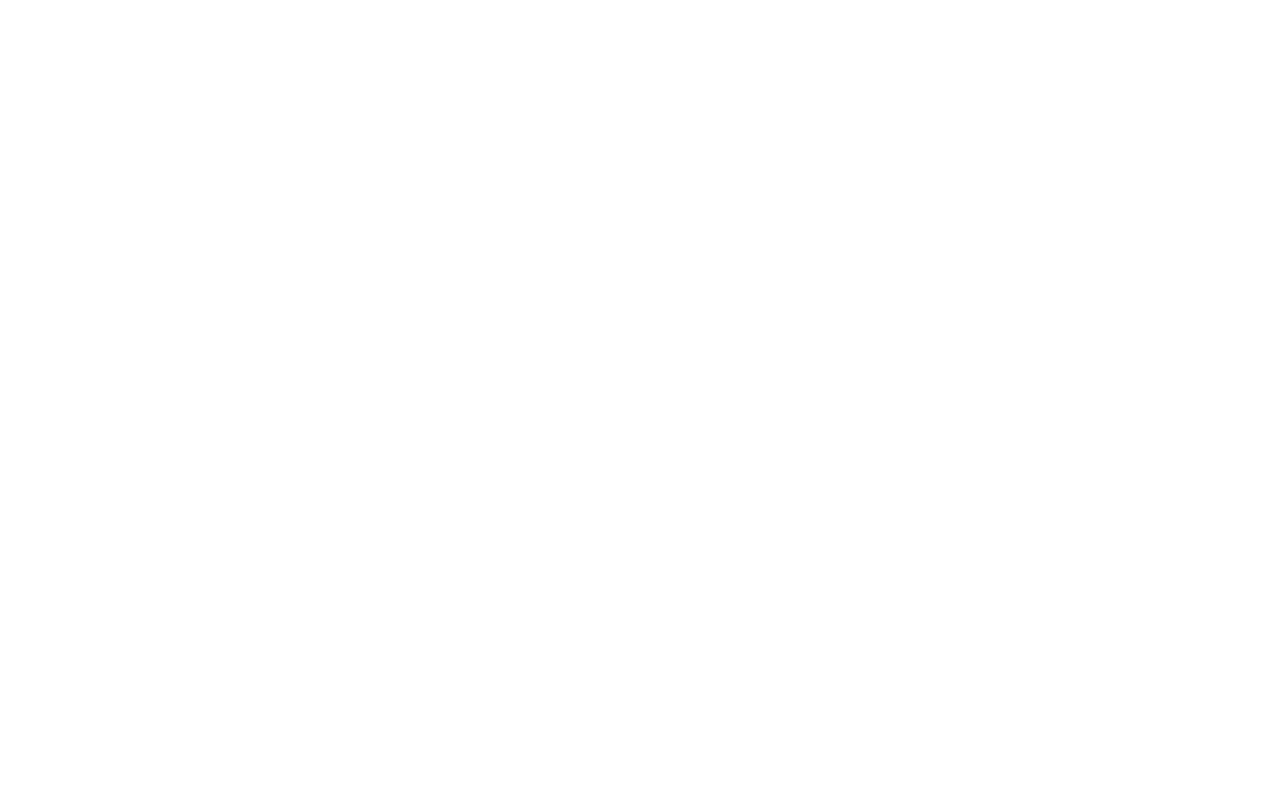
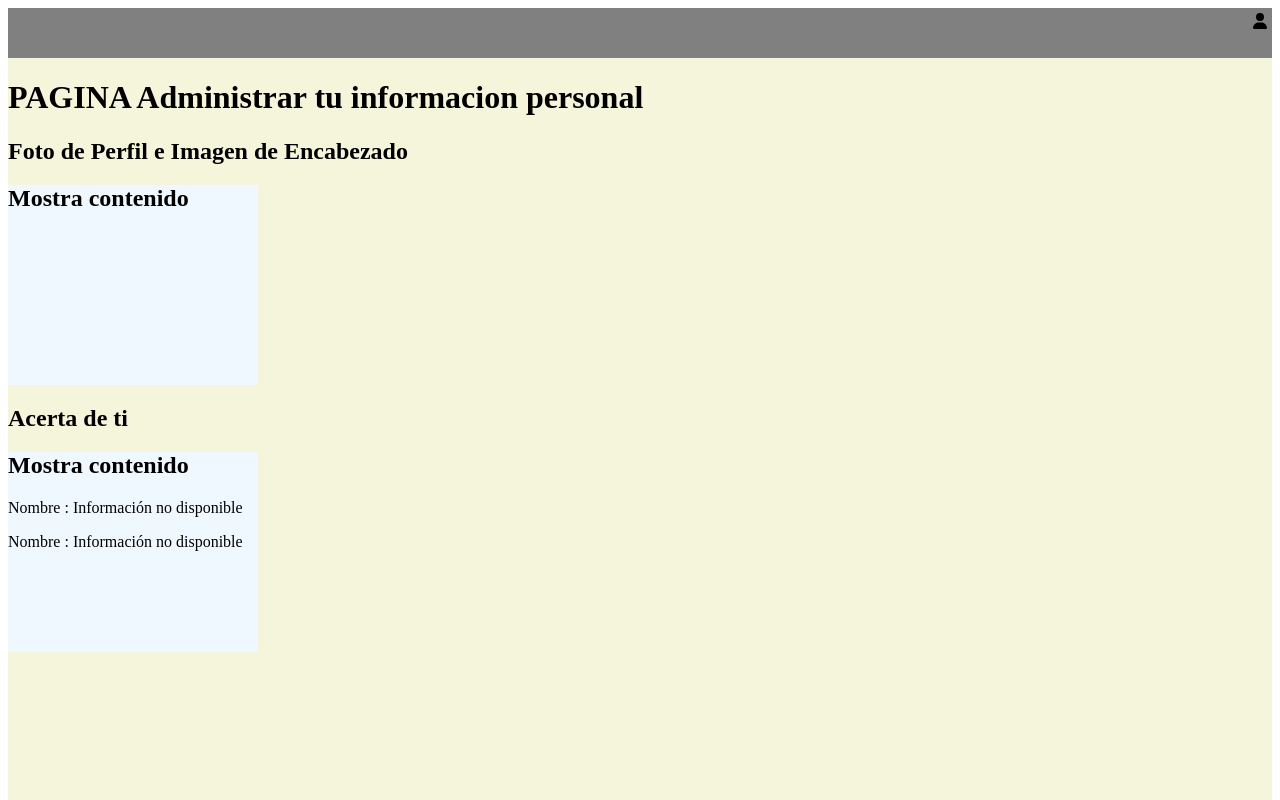
Before and after one commit to juandavidid/Proyecto_TaskMaster_Enyoi, a React (Vite) app in the folder TaskMaster_client/: page /profile in a window 1280 px wide. Before the commit this address had no page. Shown: the top 800 px of the page. Built offline with nearby package versions, Linux system fonts and the light colour scheme; no server answers; sample sign-in values are in the browser's storage.

Commit message:
se implemento desde cliente, la peticion para traer informacion personal del usuario y mostrarla  en el navegador

```diff
--- a/TaskMaster_client/src/App.jsx
+++ b/TaskMaster_client/src/App.jsx
@@ -6,6 +6,7 @@
 import Login from './pages/login/Login'
 import Passrequestreset from "./pages/login/passrequestreset/Passrequestreset";
 import ResetPassword from './components/ResetPassword';
+import Profile from './pages/profile/Profile';
 
 import { Navigate } from 'react-router-dom';
 
@@ -56,6 +57,10 @@
         {/*RUTA PARA RESTAURA CONTRASEÑA CONFIGURADA PARA ACEPTAR PARAMETROS */}
         <Route path="/resetpassword/:resetToken" element={<ResetPassword />} />
 
+        {/*RUTA DE CONFIGURACION DE PERFIL */}
+        <Route path="/profile" element={<ProtectedRoute><Profile /></ProtectedRoute>} />
+
+
 
       </Routes>
     </BrowserRouter>
--- /dev/null
+++ b/TaskMaster_client/src/components/dropdownmenu/Dropdownmenu.jsx
@@ -0,0 +1,37 @@
+import './dropdownmenu.css'
+
+//Importan Contexto de React
+import { useAuthContext } from '../../context/AuthContext';
+
+import { Link } from 'react-router-dom';
+
+const Dropdownmenu = () => {
+
+    //CERRAR SESION
+    const { logout } = useAuthContext();
+
+    /*
+    const handleProfile = () => {
+        getUserInfo();
+    }
+        */
+    const handleLogout = () => {
+        // Eliminar el token del localStorage o cookies
+        logout()
+    };
+    return (
+        <div className="menu">
+            <ul>
+                <Link to="/profile">
+                    <li><span >Configuracion de la cuenta</span></li>
+                </Link>
+
+                <li><span onClick={handleLogout} >Cerrar Sesion</span></li>
+
+            </ul>
+
+        </div>
+    )
+}
+
+export default Dropdownmenu;
--- /dev/null
+++ b/TaskMaster_client/src/components/dropdownmenu/dropdownmenu.css
@@ -0,0 +1,8 @@
+.menu {
+    margin: 30px 10px 0 0;
+    height: 70px;
+    background-color: bisque;
+    position: absolute;
+    display: flex;
+
+}
--- /dev/null
+++ b/TaskMaster_client/src/components/navbar/Navbar.jsx
@@ -0,0 +1,38 @@
+import './navbar.css'
+import { FontAwesomeIcon } from '@fortawesome/react-fontawesome';
+import { faUser } from '@fortawesome/free-solid-svg-icons';
+
+
+
+
+//Importar Componentes
+import Dropdownmenu from '../dropdownmenu/Dropdownmenu';
+//Importamos Hook
+import { useState } from 'react';
+
+
+const Navbar = () => {
+
+    //Inicializamos Hook
+    const [isOpen, setIsOpen] = useState(false)
+
+    const HandleClick = () => {
+        setIsOpen(!isOpen);
+    }
+
+    return (
+        <div className="navIcon">
+
+            {/*ICONO DE USUARIO */}
+            <FontAwesomeIcon className="iconUser" onClick={HandleClick} icon={faUser} />
+
+            {isOpen && (
+                <Dropdownmenu />
+            )}
+
+
+        </div>
+    )
+}
+
+export default Navbar;
--- /dev/null
+++ b/TaskMaster_client/src/components/navbar/navbar.css
@@ -0,0 +1,11 @@
+.navIcon {
+
+    height: 50px;
+    background-color: grey;
+    display: flex;
+    justify-content: end;
+}
+
+.iconUser {
+    margin: 5px 5px 0px 0px;
+}
--- a/TaskMaster_client/src/context/AuthContext.jsx
+++ b/TaskMaster_client/src/context/AuthContext.jsx
@@ -20,6 +20,8 @@
     const [isAuthenticated, setIsAuthenticated] = useState(false);
 
     const [loading, setLoading] = useState(true); // Estado para manejar la carga inicial
+
+    const [token, setToken] = useState(null);
 
 
     console.log("Estado de Authenticacion", isAuthenticated);
@@ -46,6 +48,7 @@
         // Aquí guardarías el token en localStorage o cookies
         localStorage.setItem('authToken', token);
         setIsAuthenticated(true);
+        setToken(token);
     };
 
     console.log("Funcion login", login)
@@ -57,10 +60,11 @@
         setIsAuthenticated(false);
     };
 
+
     console.log("Fuinciones", logout);
 
     return (
-        <AuthContext.Provider value={{ isAuthenticated, login, logout, loading }}>
+        <AuthContext.Provider value={{ isAuthenticated, login, logout, loading, token }}>
             {children}
         </AuthContext.Provider>
     );
--- a/TaskMaster_client/src/pages/home/Home.jsx
+++ b/TaskMaster_client/src/pages/home/Home.jsx
@@ -1,25 +1,16 @@
 import './home.css'
+import Navbar from '../../components/navbar/navbar';
 
-//Importan Contexto de React
-import { useAuthContext } from '../../context/AuthContext';
+
 
 
 const Home = () => {
-    const { logout } = useAuthContext();
 
-    const handleLogout = () => {
-        // Eliminar el token del localStorage o cookies
-        logout()
-    };
 
     return (
         <div>
-            <nav className="navHome">
-                <button onClick={handleLogout} >CERRAR SESION</button>
-
-            </nav>
+            <Navbar />
             <h1>PAGINA PRINCIPAL DEL GESTOR DE TAREAS</h1>
-
         </div>
     )
 }
--- a/TaskMaster_client/src/pages/home/home.css
+++ b/TaskMaster_client/src/pages/home/home.css
@@ -1,5 +1,7 @@
 .navHome {
     width: 100vw;
     height: 50px;
-    background-color: grey
+
+
+
 }
--- /dev/null
+++ b/TaskMaster_client/src/pages/profile/Profile.jsx
@@ -0,0 +1,91 @@
+import './profile.css'
+import axios from 'axios';
+
+//Importar componentes
+import Navbar from '../../components/navbar/Navbar';
+
+import { useEffect, useState } from 'react';
+
+const Profile = () => {
+    const [userData, setUserData] = useState(null);
+
+    const [loading, setLoading] = useState(true); // Estado de carga
+
+    const [error, setError] = useState(null);
+
+
+    useEffect(() => {
+        // Función para obtener la información del usuario
+        const getUserInfo = async () => {
+
+            const token = localStorage.getItem('authToken'); // Recuperar el token de localStorage
+            console.log("Informacion del token desde Login", token);
+            // Configurar el encabezado de autorización con el token
+            const config = {
+                headers: {
+                    'x-auth-token': `${token}`
+                }
+            };
+
+            try {
+                // Hacer la petición GET al servidor
+                const response = await axios.get('http://localhost:4000/api/users/Information', config);
+                // Manejar la respuesta
+                console.log('Información del usuario:', response.data);
+                setUserData(response.data);
+            } catch (error) {
+                // Manejar errores
+                console.error('Error al obtener la información del usuario:', error);
+                throw error;
+            } finally {
+                setLoading(false); // Finalizar el estado de carga
+            }
+
+
+        };
+        console.log("CADA VEZ QUE SE EJECUTE USEEFFECT() ")
+
+        // Llamar a la función para obtener la información del usuario
+        getUserInfo();
+
+
+    }, [])
+
+    console.log("Informacio de Usuario", userData);
+
+
+    if (loading) {
+        return <p>Cargando...</p>; // Mostrar un mensaje de carga mientras se obtiene la información
+    }
+
+    if (error) {
+        return <p>Error al cargar la información del usuario.</p>;
+    }
+
+
+
+
+
+    return (
+        <div className="container">
+            <Navbar />
+            <h1>PAGINA Administrar tu informacion personal</h1>
+
+            <h2>Foto de Perfil e Imagen de Encabezado</h2>
+            <div className="containerProfilePhoto">
+                <h2> Mostra contenido</h2>
+            </div>
+
+            <h2>Acerta de ti</h2>
+            <div className="containerProfilePhoto">
+                <h2> Mostra contenido</h2>
+                <p> Nombre : {userData?.user.nameuser || "Información no disponible"} </p>
+                <p> Nombre : {userData?.user.email || "Información no disponible"} </p>
+
+
+            </div>
+        </div>
+    )
+}
+
+export default Profile;
--- /dev/null
+++ b/TaskMaster_client/src/pages/profile/profile.css
@@ -0,0 +1,11 @@
+.container {
+
+    height: 200vh;
+    background-color: beige;
+}
+
+.containerProfilePhoto {
+    width: 250px;
+    height: 200px;
+    background-color: aliceblue;
+}
```
Also changed, not shown: 1 other file (tests, documents, lock files or other folders).
